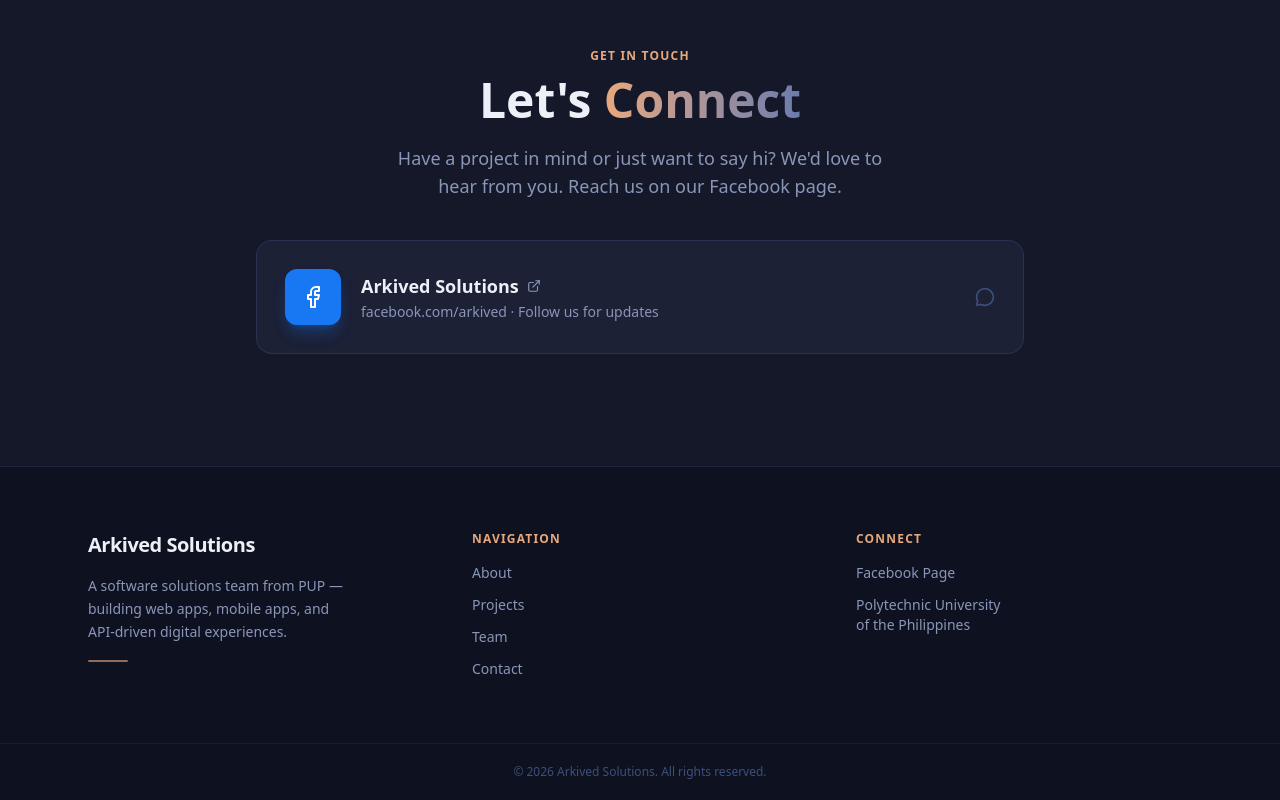
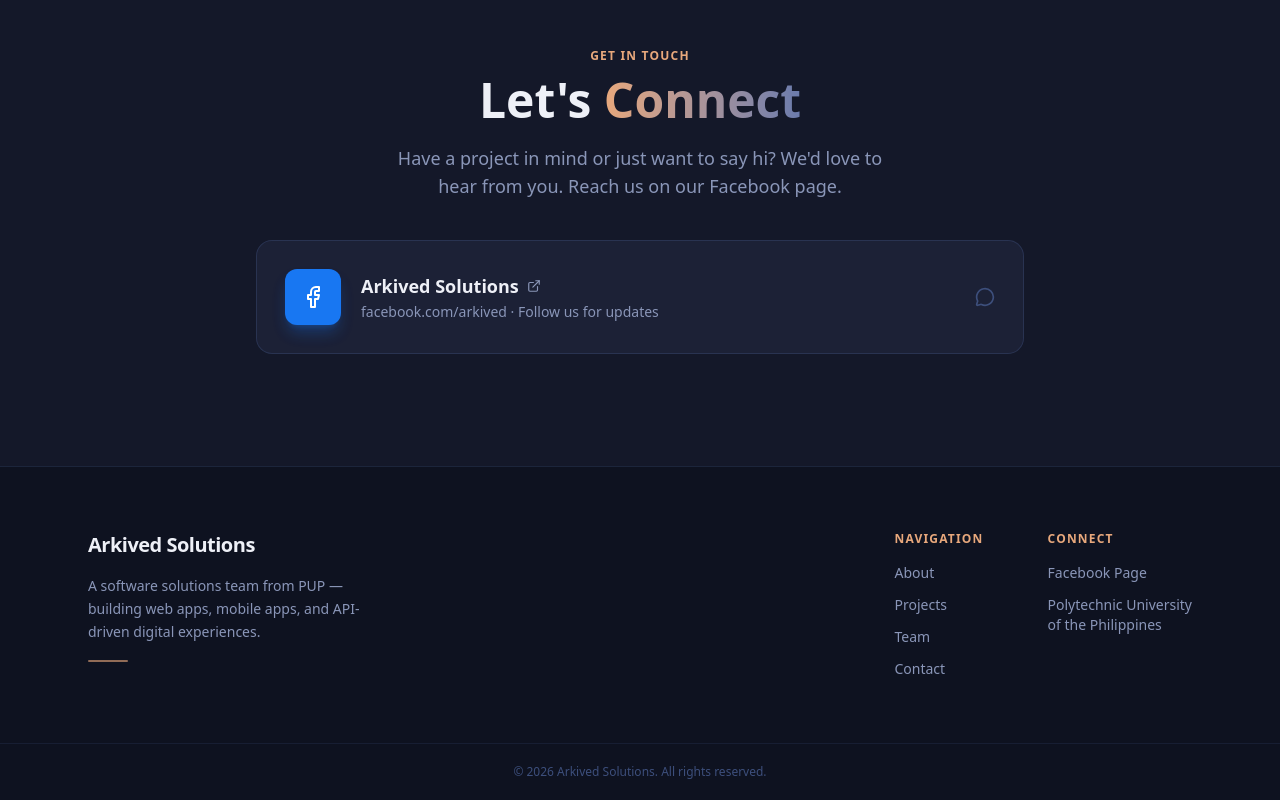
Before and after one commit to Arkived-Solutions/Arkived, a Next.js app: page / in a window 1280 px wide. Shown: the part 3904-4704 px from the top of the page. Built offline with nearby package versions, Linux system fonts and the light colour scheme.

Commit message:
task: fix footer not centered properly

```diff
--- a/components/Footer.tsx
+++ b/components/Footer.tsx
@@ -10,21 +10,24 @@
         <footer className="bg-[#0E1220] border-t border-[#3D4F7C]/30">
 
             {/* Main footer body */}
-            <div className="max-w-6xl mx-auto px-6 py-16 grid grid-cols-1 sm:grid-cols-2 lg:grid-cols-3 gap-12">
+            <div className="max-w-6xl mx-auto px-6 py-16 flex flex-col sm:flex-row items-start justify-between gap-12">
 
-                {/* Column 1 — Brand */}
-                <div className="flex flex-col gap-4">
+                {/* Left — Brand */}
+                <div className="flex flex-col gap-4 max-w-[300px]">
                     <span className="font-[var(--font-space-grotesk)] font-bold text-[#EEF0F7] text-xl tracking-tight">
                         Arkived Solutions
                     </span>
-                    <p className="text-[#8A96B8] text-sm leading-relaxed font-[var(--font-inter)] max-w-[260px]">
+                    <p className="text-[#8A96B8] text-sm leading-relaxed font-[var(--font-inter)]">
                         A software solutions team from PUP — building web apps, mobile apps, and API-driven digital experiences.
                     </p>
                     {/* Accent line */}
                     <div className="w-10 h-0.5 bg-[#E8A87C]/60 rounded-full" />
                 </div>
 
-                {/* Column 2 — Navigation */}
+                {/* Right — Navigation + Connect */}
+                <div className="flex flex-row gap-16">
+
+                    {/* Navigation */}
                     <div className="flex flex-col gap-4">
                         <p className="text-xs font-semibold tracking-widest uppercase text-[#E8A87C] font-[var(--font-inter)]">
                             Navigation
@@ -42,7 +45,7 @@
                         </nav>
                     </div>
 
-                {/* Column 3 — Connect */}
+                    {/* Connect */}
                     <div className="flex flex-col gap-4">
                         <p className="text-xs font-semibold tracking-widest uppercase text-[#E8A87C] font-[var(--font-inter)]">
                             Connect
@@ -63,6 +66,8 @@
                             </p>
                         </div>
                     </div>
+
+                </div>
             </div>
 
             {/* Bottom bar */}
```
Lines whose indentation alone changed are shown as unchanged.
